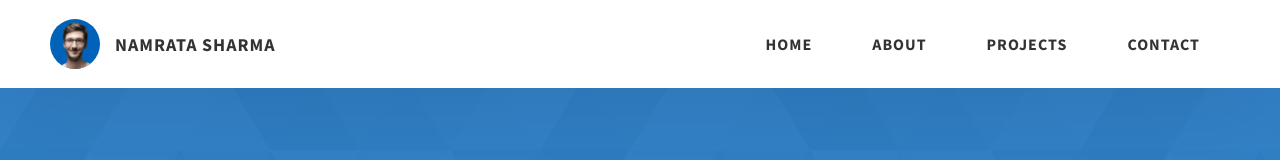
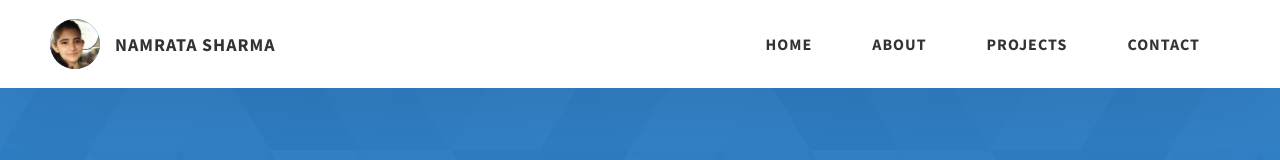
Before and after one commit to namrata4496/Portfolio, a website: page index.html in a window 1280 px wide. Shown: the top 160 px of the page. Drawn offline with Linux system fonts and the light colour scheme.

Commit message:
Update index.html

```diff
--- a/index.html
+++ b/index.html
@@ -22,7 +22,7 @@
         <div class="header__logo-container">
           <div class="header__logo-img-cont">
             <img
-              src="./assets/png/john-doe.png"
+              src="./assets/png/logo_photo.jpg"
               alt="Namrata Sharma Logo Image"
               class="header__logo-img"
             />
```
